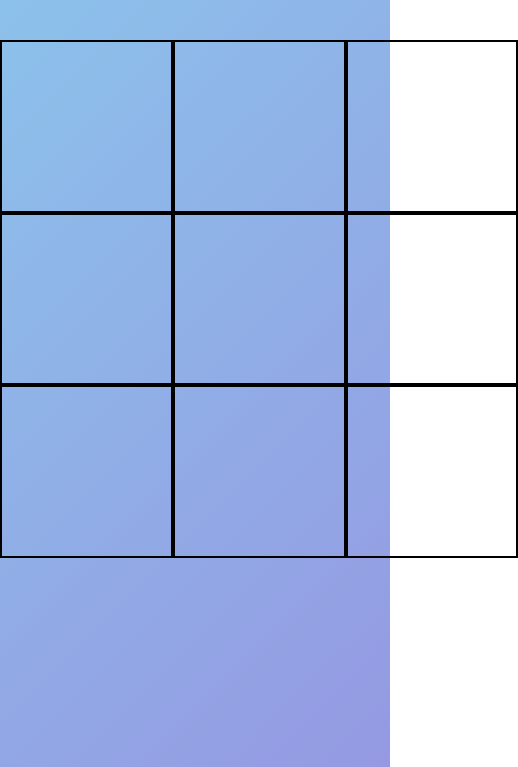
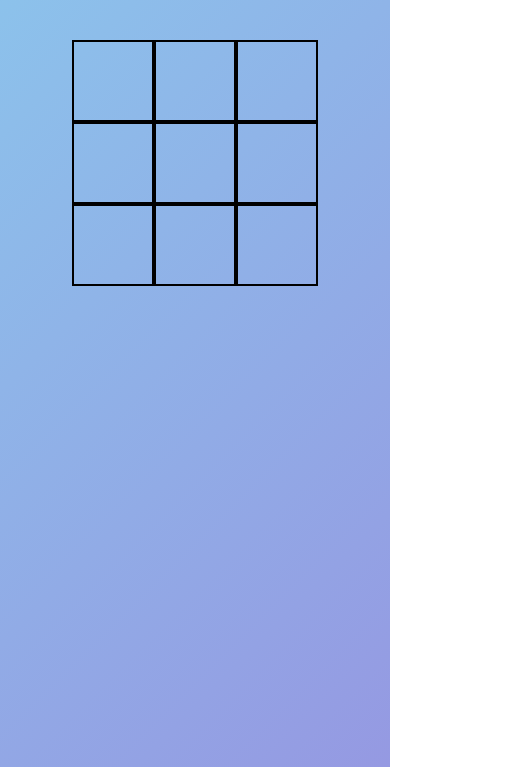
Before and after one commit to wesleykel/TicTacToe3, a React app in the folder game/: page / in a window 390 px wide. Shown: the part 120-887 px from the top of the page, 518 px wide, since content can reach past the window. Built offline with nearby package versions, Linux system fonts and the light colour scheme; a web font is replaced by a local one.

Commit message:
added media query for phones

```diff
--- a/game/src/index.css
+++ b/game/src/index.css
@@ -50,3 +50,22 @@ font-size: 3em;
 text-align: center;
 
 }
+
+
+@media only screen
+and (min-device-width: 375px)
+and (max-device-width: 812px){
+
+  .gridLines{
+    display: flex;
+    flex-direction: row;
+    align-items: center;
+    justify-content: center;
+    border: 2px  solid;
+    height: 20vw;
+    width: 20vw;
+    font-size: 25vw;
+    }
+
+
+}
```
